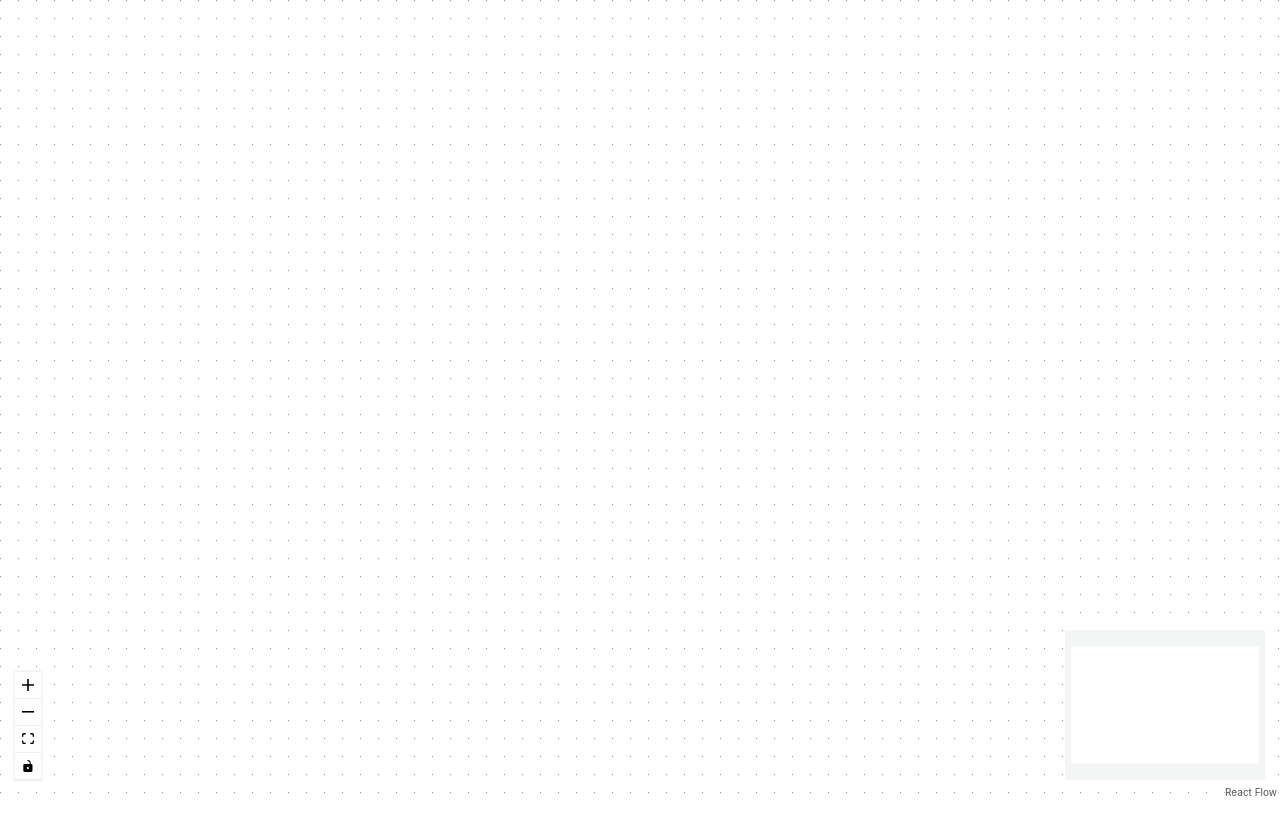
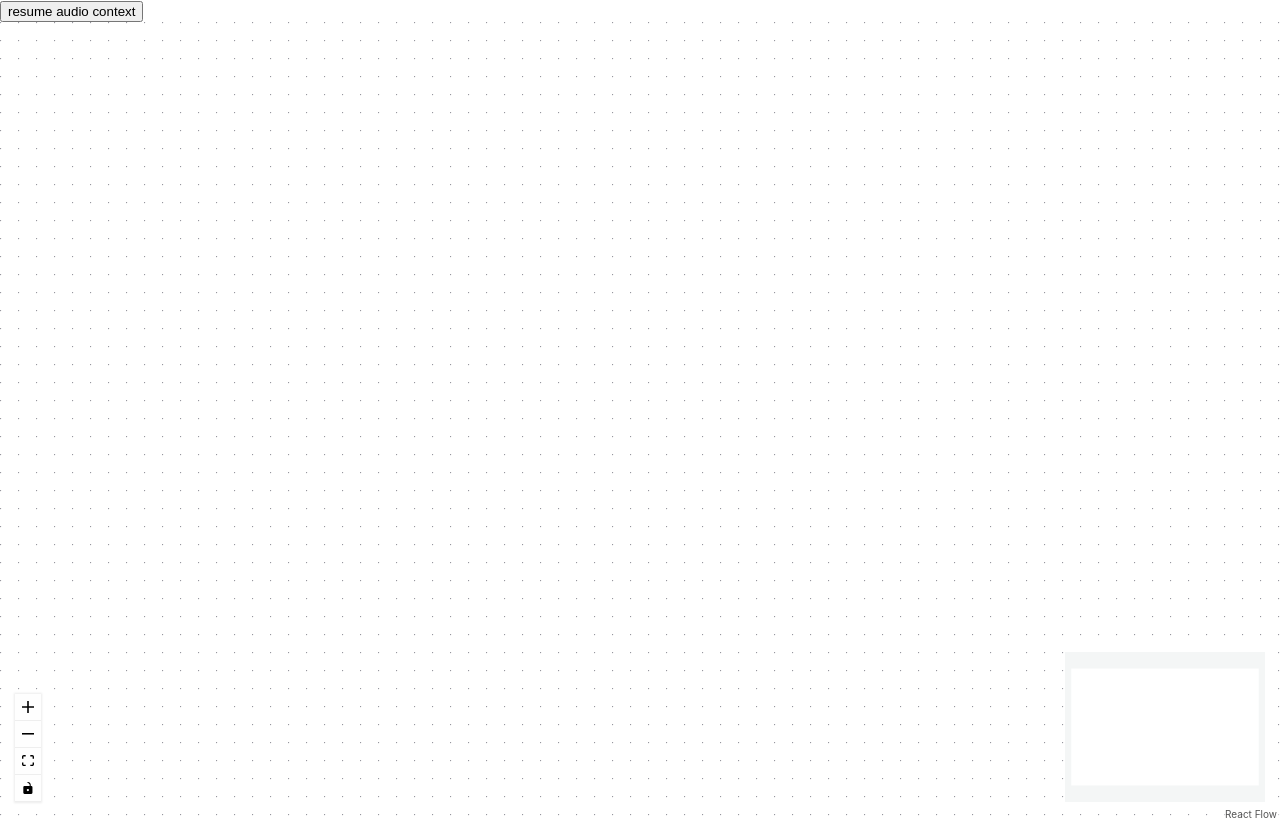
Before and after one commit to audio-node/web-noise, a React (Create React App) app: page / in a window 1280 px wide. Before the commit the page ends 800 px from the top, so only its background shows below. Built offline with nearby package versions, Linux system fonts and the light colour scheme.

Commit message:
resuming audio context with button

```diff
--- a/src/Editor.tsx
+++ b/src/Editor.tsx
@@ -1,4 +1,4 @@
-import { useState, useEffect, useCallback } from "react";
+import { useState, useEffect, useCallback, useRef } from "react";
 import ReactFlow, {
   Background,
   BackgroundVariant,
@@ -14,7 +14,11 @@ import Oscillator from "./components/Oscillator";
 import Destination from "./components/Destination";
 import Wire from "./components/Wire";
 import Visualizer from "./components/Visualizer";
-import { EditorContext, contextValue } from "./components/EditorContext";
+import {
+  EditorContext,
+  contextValue,
+  useEditorContext,
+} from "./components/EditorContext";
 
 const nodeTypes = {
   multiHandlesNode: MultiHandlesNode,
@@ -75,8 +79,10 @@ const onElementClick = (_event: any, element: any) =>
 const snapGrid: [number, number] = [20, 20];
 
 export const Editor = () => {
+  const { audioContext } = useEditorContext();
   const [reactflowInstance, setReactflowInstance] = useState(null);
   const [elements, setElements] = useState(initialElements);
+  const resumeBtn = useRef<HTMLButtonElement>(null);
 
   useEffect(() => {
     setElements(elements);
@@ -108,8 +114,17 @@ export const Editor = () => {
     },
     [reactflowInstance]
   );
+
+  const onResumeAudioContext = useCallback(() => {
+    audioContext.resume();
+    resumeBtn?.current?.remove();
+  }, [audioContext]);
+
   return (
     <EditorContext.Provider value={contextValue}>
+      <button ref={resumeBtn} onClick={onResumeAudioContext}>
+        resume audio context
+      </button>
       <ReactFlow
         elements={elements}
         onElementClick={onElementClick}
```
